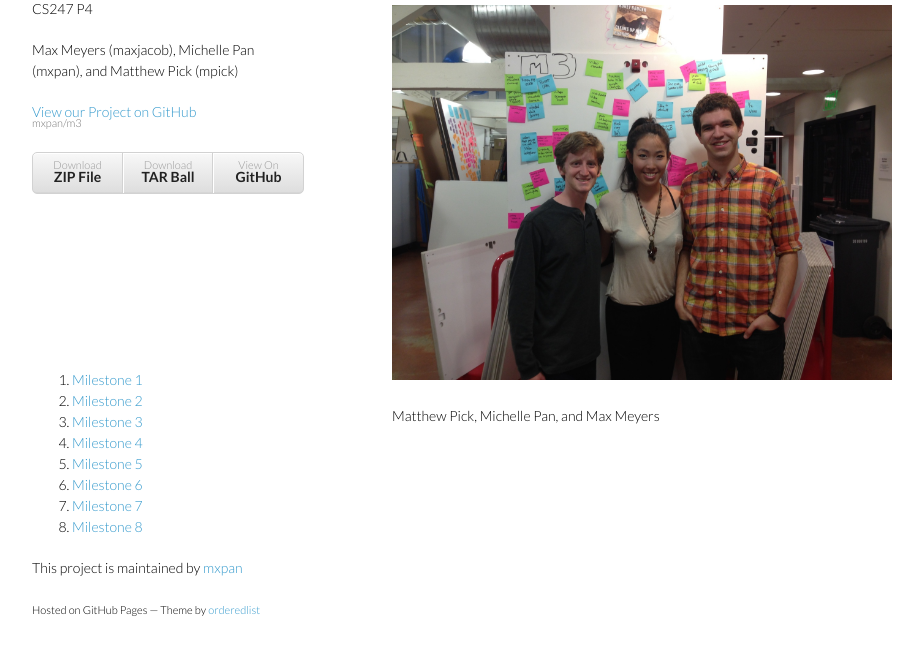
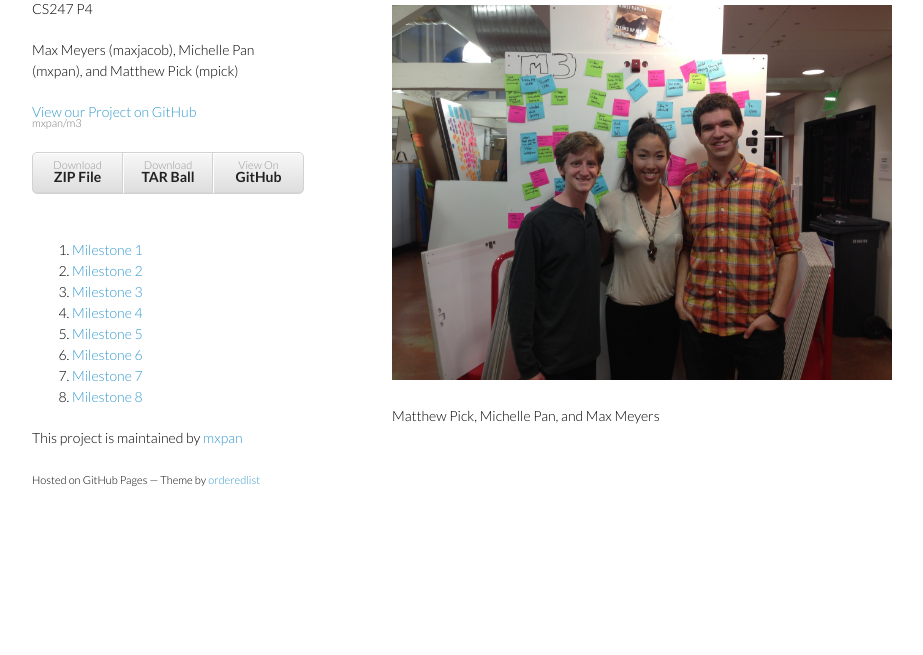
Before and after one commit to mxpan/m3, a PHP site: page / in a window 1280 px wide. Shown: the part 111-766 px from the top of the page, without its empty margins (178-1101 px from the left). Run offline with PHP 8.4, Linux system fonts and the light colour scheme.

Commit message:
fix footer top

```diff
--- a/stylesheets/styles.css
+++ b/stylesheets/styles.css
@@ -180,7 +180,7 @@ footer {
   width:270px;
   float:left;
   position:fixed;
-  bottom:50px;
+  top:350px;
 }
 
 @media print, screen and (max-width: 960px) {
```
